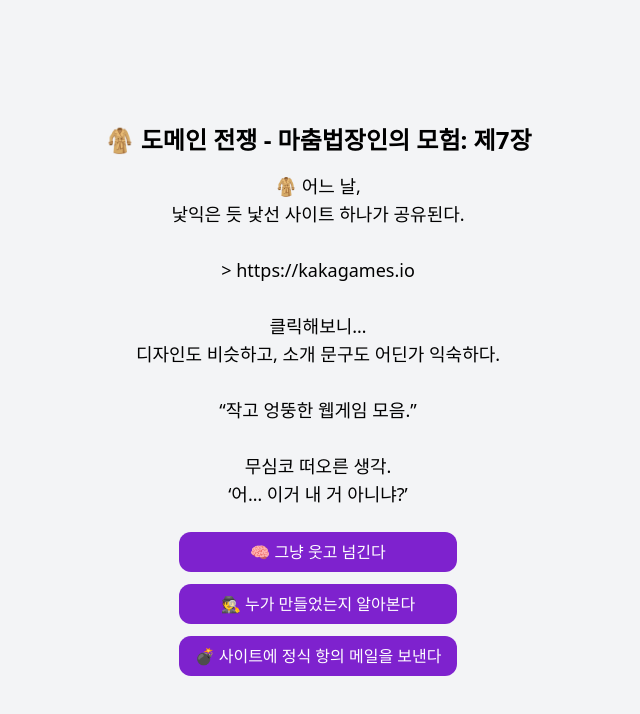
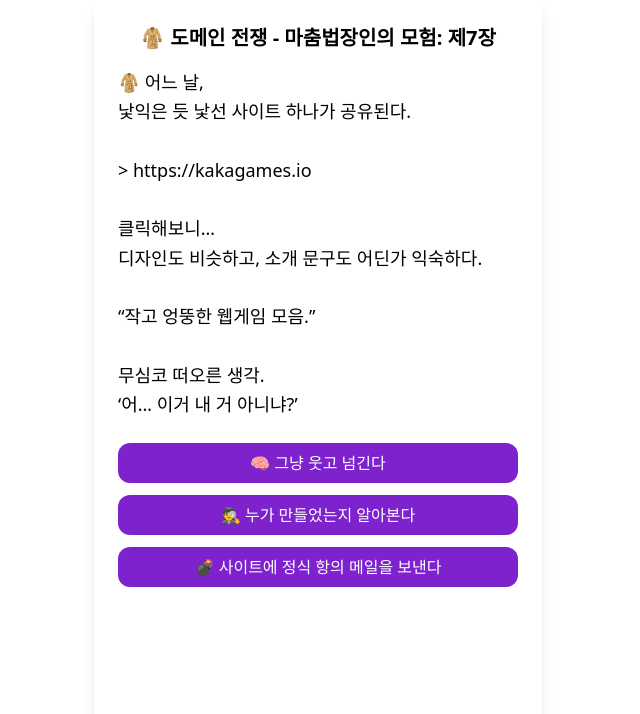
Before and after one commit to clavef/kakao, a Next.js app: page /games/domain-ch7 in a window 1280 px wide. Shown: the top 714 px of the page, without its empty margins (322-962 px from the left). Built offline with nearby package versions, Linux system fonts and the light colour scheme.

Commit message:
Update domain-ch7.tsx

```diff
--- a/pages/games/domain-ch7.tsx
+++ b/pages/games/domain-ch7.tsx
@@ -1,5 +1,7 @@
+// pages/games/domain-ch7.tsx
 import { useState } from 'react';
 import { useRouter } from 'next/router';
+import GameFrame from '../../components/GameFrame';
 
 type Scene = {
   text: string;
@@ -37,9 +39,7 @@ const scenes: Scene[] = [
 
 눈을 뜬 당신은 생각한다.
 ‘내가 뭘 만들어낸 거지…’`,
-    choices: [
-      { text: "🌱 다음 이야기로", next: 4 },
-    ],
+    choices: [{ text: "🌱 다음 이야기로", next: 4 }],
   },
   {
     text: `🕵️ 당신은 도메인 등록 정보를 추적하고,
@@ -53,9 +53,7 @@ Github 소스를 들여다본다.
 그리고 README에 적힌 한 줄.
 
 > “이 사이트는 kakao.games에 영감을 받아 제작되었습니다.”`,
-    choices: [
-      { text: "💬 메일을 보낸다", next: 3 },
-    ],
+    choices: [{ text: "💬 메일을 보낸다", next: 3 }],
   },
   {
     text: `💣 당신은 정중하지만 단호한 어조로 메일을 보낸다.
@@ -69,9 +67,7 @@ Github 소스를 들여다본다.
 
 > “선생님의 세계관이 너무 좋아서 따라해봤어요…
 죄송해요. 바꿀게요.”`,
-    choices: [
-      { text: "🌱 다음 이야기로", next: 4 },
-    ],
+    choices: [{ text: "🌱 다음 이야기로", next: 4 }],
   },
   {
     text: `🌌 당신은 kakao.games를 열고
@@ -86,9 +82,7 @@ Github 소스를 들여다본다.
 
 그리고 당신은,
 그 문화의 시작점이다.`,
-    choices: [
-      { text: "👉 이어서 계속한다", next: 999 },
-    ],
+    choices: [{ text: "👉 이어서 계속한다", next: 999 }],
   },
 ];
 
@@ -106,9 +100,8 @@ export default function DomainChapter7() {
   };
 
   return (
-    <main className="flex flex-col items-center justify-center min-h-screen bg-gray-100 px-6 text-center">
-      <h1 className="text-2xl font-bold mb-4">🧥 도메인 전쟁 - 마춤법장인의 모험: 제7장</h1>
-      <p className="mb-6 text-lg whitespace-pre-line max-w-xl">{current.text}</p>
+    <GameFrame title="🧥 도메인 전쟁 - 마춤법장인의 모험: 제7장">
+      <p className="mb-6 text-lg whitespace-pre-line leading-relaxed text-left">{current.text}</p>
       <div className="flex flex-col space-y-3">
         {current.choices?.map((c, i) => (
           <button
@@ -120,6 +113,6 @@ export default function DomainChapter7() {
           </button>
         ))}
       </div>
-    </main>
+    </GameFrame>
   );
 }
```
